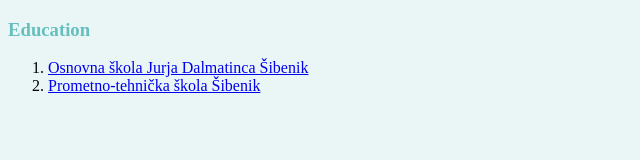
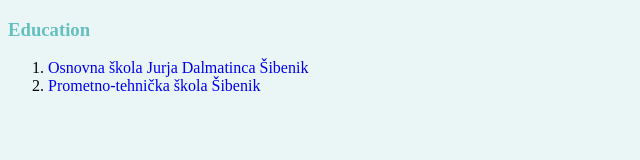
Before and after one commit to gligi123/cv, a plain HTML site: page education.html in a window 1280 px wide. Shown: the full height of the page, 0-640 px from the left. Drawn offline with Linux system fonts and the light colour scheme.

Commit message:
add files via upload

```diff
--- a/css/styles.css
+++ b/css/styles.css
@@ -1,6 +1,6 @@
 body {
     background-color:#EAF6F6;
- }
+  }
 
  hr {
    border-style: none;
--- a/education.html
+++ b/education.html
@@ -8,8 +8,8 @@
 <body>
     <h3>Education</h3>
     <ol>
-       <li><a href="http://www.os-jdalmatinca-si.skole.hr/">Osnovna škola Jurja Dalmatinca Šibenik</a> </li>
-       <li><a href="http://ss-prometno-tehnicka-si.skole.hr/">Prometno-tehnička škola Šibenik</a> </li>
+       <li><a style="text-decoration:none" href="http://www.os-jdalmatinca-si.skole.hr/">Osnovna škola Jurja Dalmatinca Šibenik</a> </li>
+       <li><a style="text-decoration:none" href="http://ss-prometno-tehnicka-si.skole.hr/">Prometno-tehnička škola Šibenik</a> </li>
     </ol>
 </body>
 </html>
```
Also changed, not shown: index.html (+7 -2 lines).
